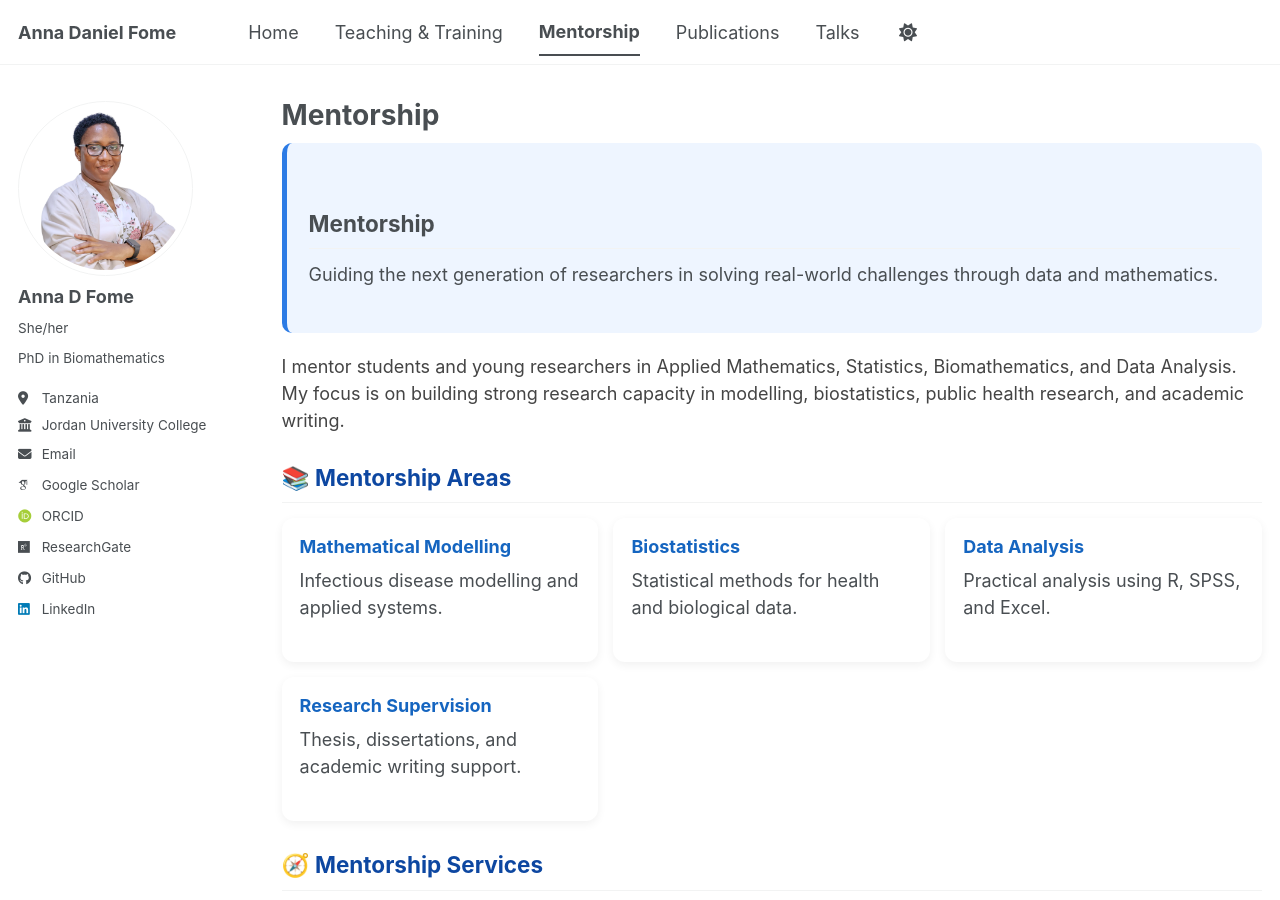
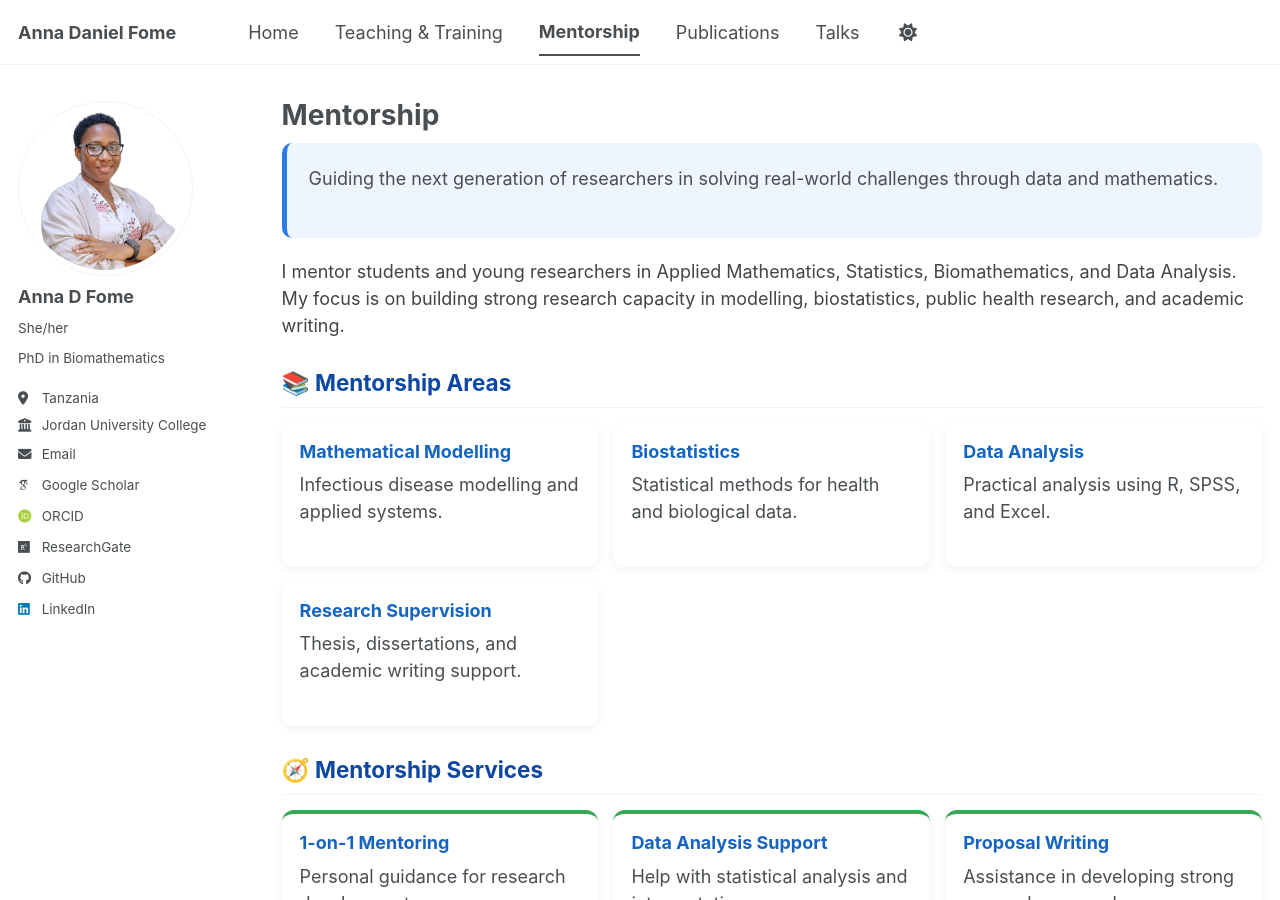
Before and after one commit to FomeA/FomeA.github.io, a Jekyll site: the page built from _pages/mentorship.html, in a window 1280 px wide and 900 px high. Built offline with Jekyll 4.4.1, drawn with Linux system fonts in a browser that asks for light colours; some web fonts are replaced; a script bundle is joined from its source files by our own code; library files that are not in the unit come from our copies.

Commit message:
Update mentorship.html

```diff
--- a/_pages/mentorship.html
+++ b/_pages/mentorship.html
@@ -9,7 +9,7 @@ author_profile: true
 
 <!-- HERO -->
 <section class="hero-box">
-  <h2>Mentorship</h2>
+ <!-- <h2>Mentorship</h2>-->
   <p>
     Guiding the next generation of researchers in solving real-world challenges through data and mathematics.
   </p>
```
